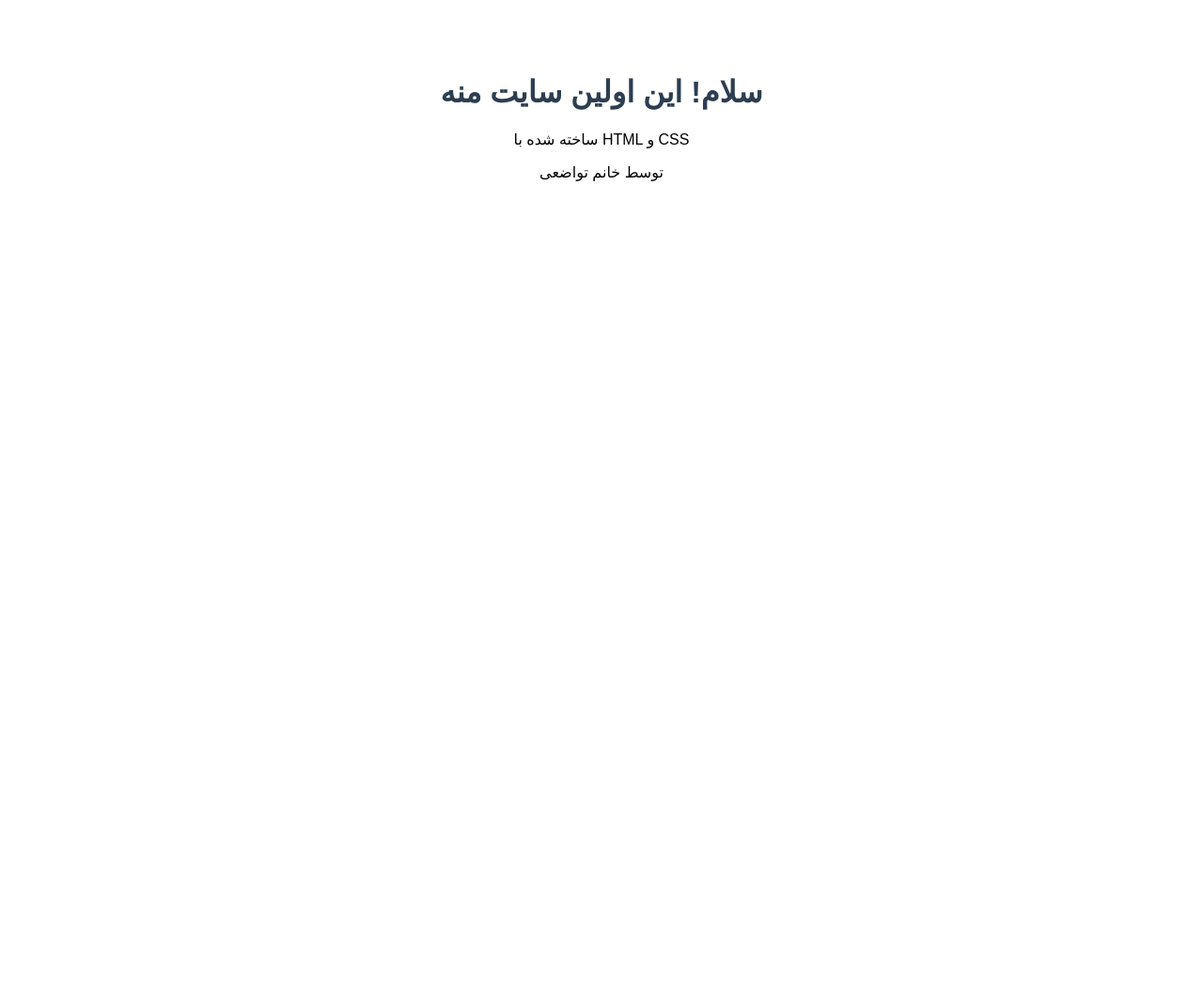
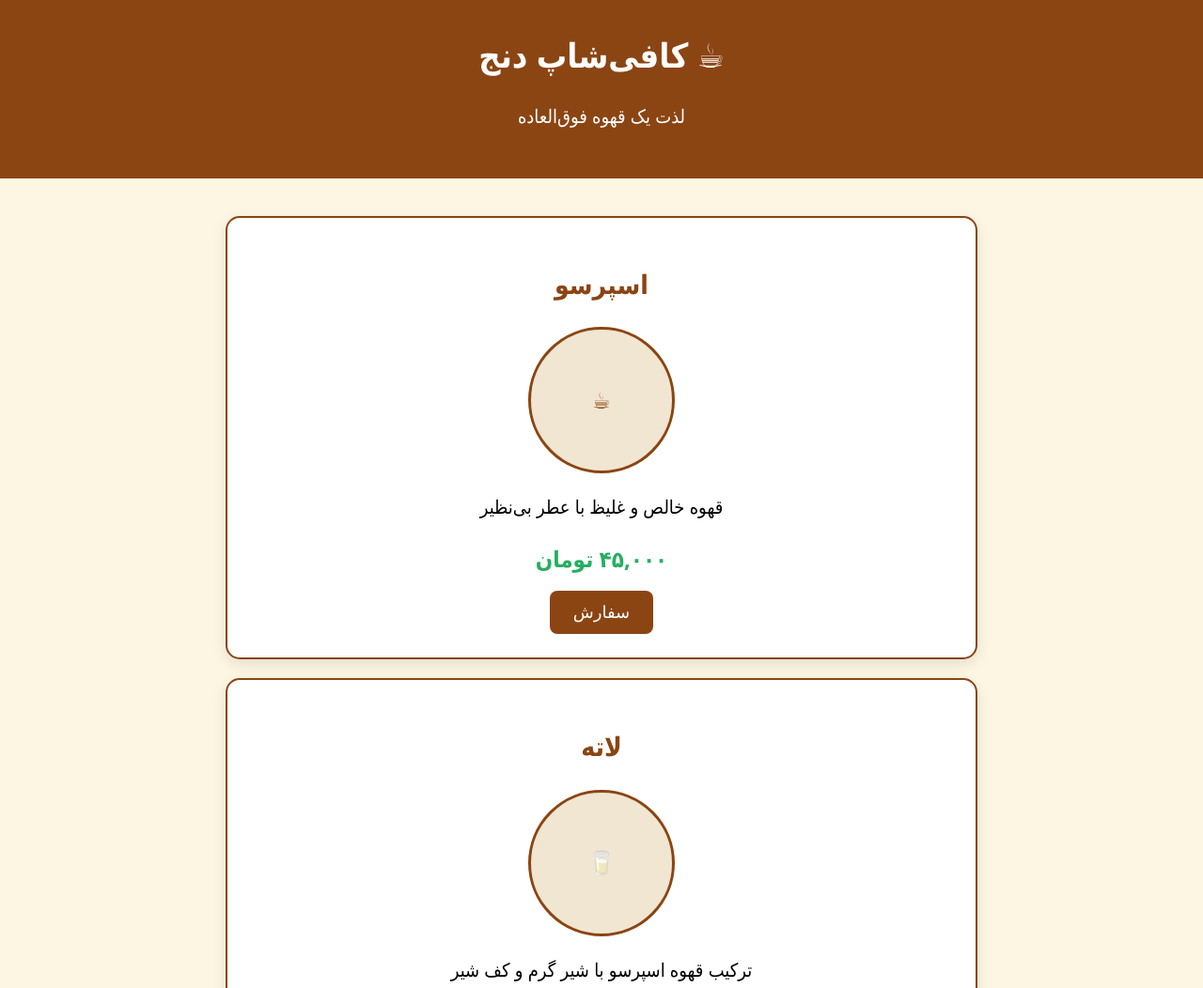
Before and after one commit to cleverwizard2504/coffee-website, a plain HTML site: page index.html in a window 1280 px wide. Shown: the top 1052 px of the page at 94% size. Before the commit the page ends 800 px from the top, so only its background shows below. Drawn offline with Linux system fonts and the light colour scheme.

Commit message:
coffee-website

```diff
--- a/index.html
+++ b/index.html
@@ -1,15 +1,124 @@
 <!DOCTYPE html>
 <html>
 <head>
-        <title>اولین سایت من</title>
+    <title>کافی‌شاپ دنج</title>
     <style>
-        body {font-family: sans-serif;text-align: center;padding: 50px;}
-        h1 {color: #2c3e50;}
+        body {
+            font-family: 'Segoe UI', Tahoma, Geneva, Verdana, sans-serif;
+            direction: rtl;
+            text-align: center;
+            margin: 0;
+            padding: 0;
+            background: #fdf6e3;
+            font-size: 20px;
+            line-height: 1.6;
+        }
+
+        .header {
+            background: #8B4513;
+            color: white;
+            padding: 30px 0;
+        }
+
+        .container {
+            max-width: 800px;
+            margin: 0 auto;
+            padding: 20px;
+        }
+
+        .coffee-card {
+            background: white;
+            padding: 25px;
+            border-radius: 15px;
+            box-shadow: 0 5px 15px rgba(0,0,0,0.1);
+            margin: 20px 0;
+            border: 2px solid #8B4513;
+        }
+
+        h1 {
+            font-size: 36px;
+            margin: 0;
+        }
+
+        h2 {
+            color: #8B4513;
+            font-size: 28px;
+        }
+
+        .coffee-image {
+            width: 150px;
+            height: 150px;
+            background: #f0e6d2;
+            border-radius: 50%;
+            margin: 15px auto;
+            display: flex;
+            align-items: center;
+            justify-content: center;
+            color: #8B4513;
+            border: 3px solid #8B4513;
+            font-size: 24px;
+        }
+
+        .price {
+            font-size: 24px;
+            color: #27ae60;
+            font-weight: bold;
+            margin: 15px 0;
+        }
+
+        .order-button {
+            background: #8B4513;
+            color: white;
+            padding: 12px 25px;
+            font-size: 18px;
+            border: none;
+            border-radius: 8px;
+            cursor: pointer;
+        }
+
+        .footer {
+            background: #8B4513;
+            color: white;
+            padding: 20px;
+            margin-top: 30px;
+        }
     </style>
 </head>
 <body>
-        <h1>سلام! این اولین سایت منه</h1>
-        <p>ساخته شده با HTML و CSS</p>
-        <p>توسط خانم تواضعی</p>
+    <div class="header">
+        <h1>☕ کافی‌شاپ دنج</h1>
+        <p>لذت یک قهوه فوق‌العاده</p>
+    </div>
+
+    <div class="container">
+        <div class="coffee-card">
+            <h2>اسپرسو</h2>
+            <div class="coffee-image">☕</div>
+            <p>قهوه خالص و غلیظ با عطر بی‌نظیر</p>
+            <div class="price">۴۵,۰۰۰ تومان</div>
+            <button class="order-button">سفارش</button>
+        </div>
+
+        <div class="coffee-card">
+            <h2>لاته</h2>
+            <div class="coffee-image">🥛</div>
+            <p>ترکیب قهوه اسپرسو با شیر گرم و کف شیر</p>
+            <div class="price">۶۵,۰۰۰ تومان</div>
+            <button class="order-button">سفارش</button>
+        </div>
+
+        <div class="coffee-card">
+            <h2>کاپوچینو</h2>
+            <div class="coffee-image">🧋</div>
+            <p>تعادل کامل بین اسپرسو، شیر و کف شیر</p>
+            <div class="price">۵۵,۰۰۰ تومان</div>
+            <button class="order-button">سفارش</button>
+        </div>
+    </div>
+
+    <div class="footer">
+        <p>📍 آدرس: تهران، خیابان مثال</p>
+        <p>📞 تلفن: ۰۹۱۲۱۲۳۴۵۶۷</p>
+    </div>
 </body>
 </html>
```
Lines whose indentation alone changed are shown as unchanged.
